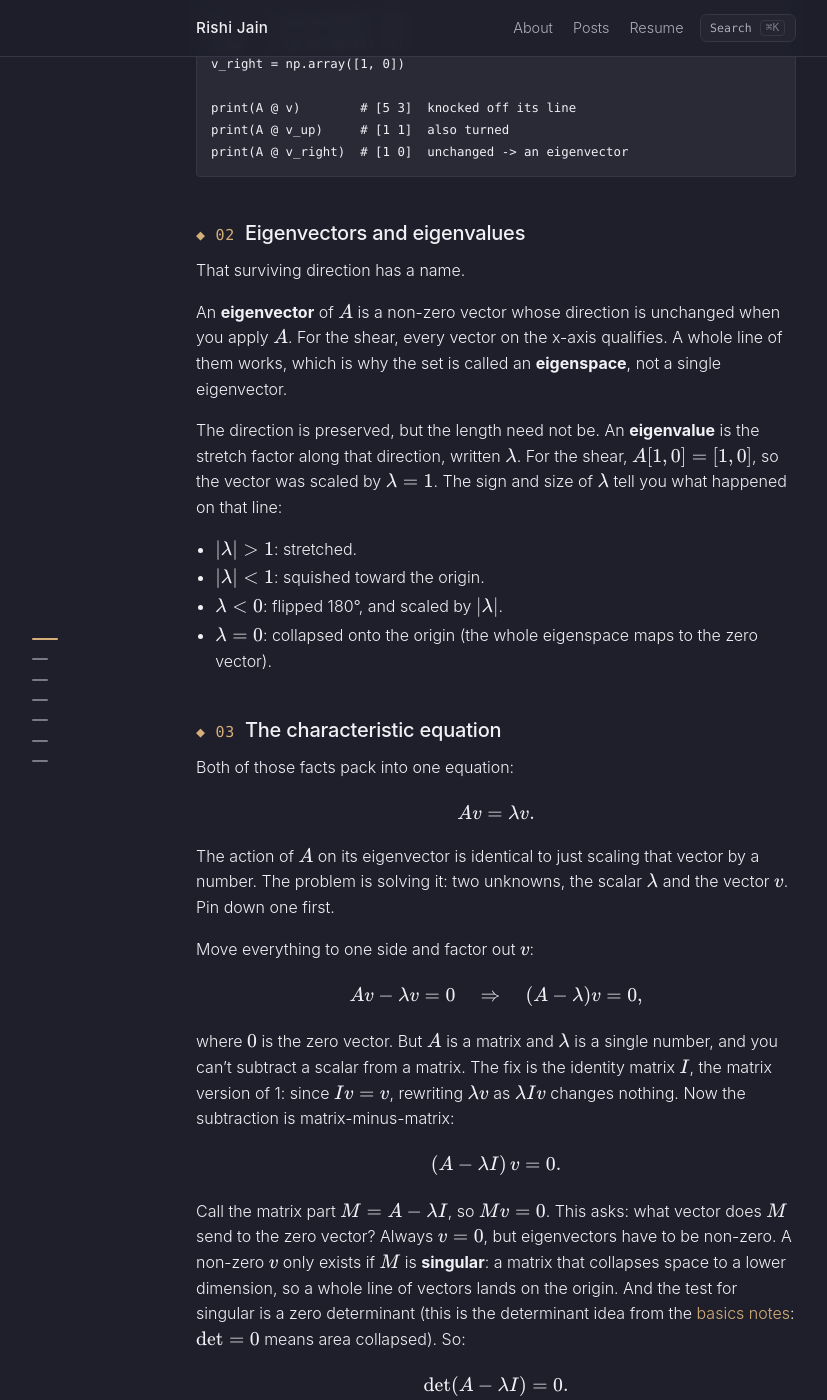
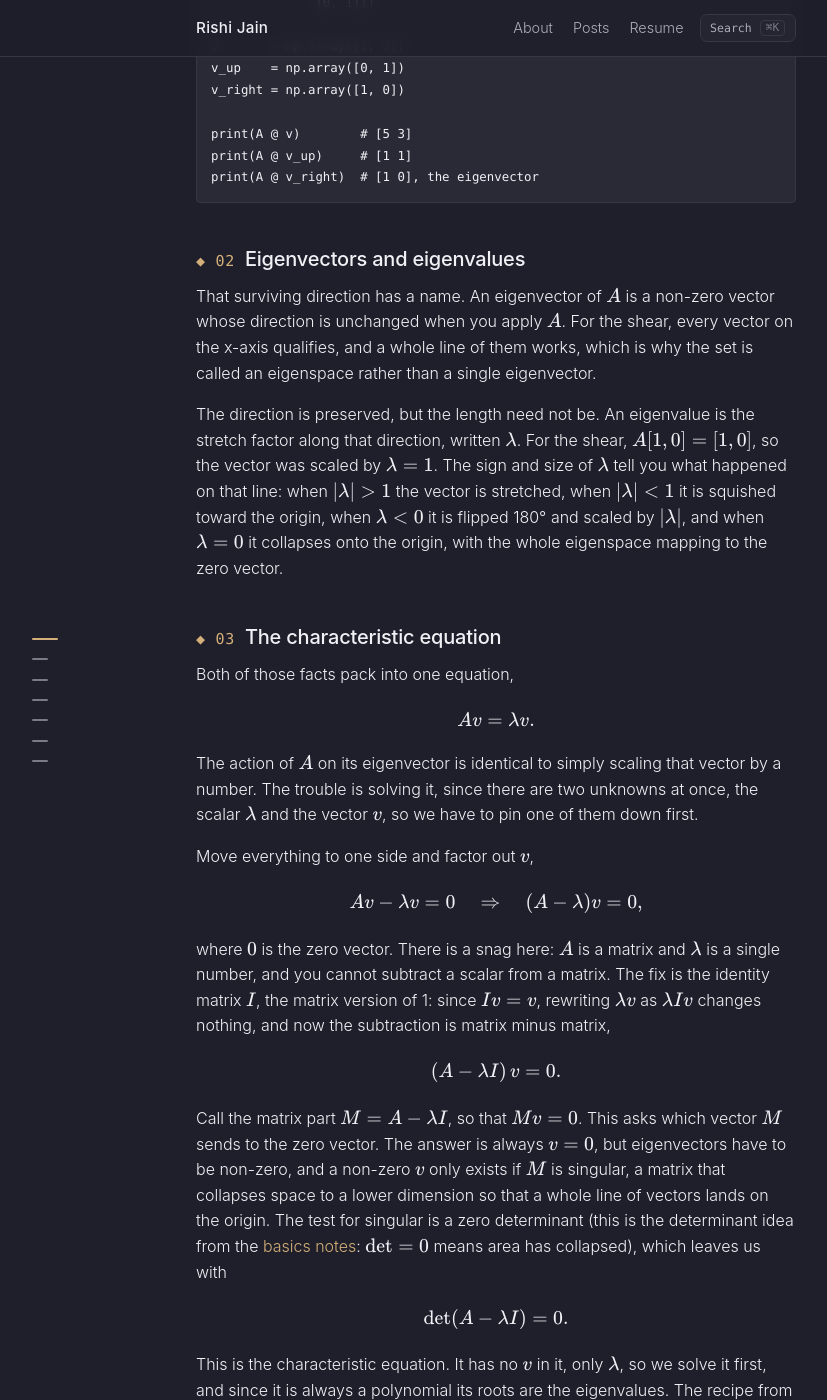
Before and after one commit to Rishi-Jain-27/rishi-jain-27.github.io, a Jekyll site: the page built from _posts/2026-05-30-eigenvalue-notes.md, in a window 1280 px wide and 1400 px high, scrolled down 1188 px. Shown: the whole window, without its empty margins (144-971 px from the left). Built offline with Jekyll 4.4.1, drawn with Linux system fonts in a browser that asks for light colours; some of the changed text lies outside the part shown.

Commit message:
Updated some more posts

````diff
--- a/_posts/2026-05-30-eigenvalue-notes.md
+++ b/_posts/2026-05-30-eigenvalue-notes.md
@@ -7,28 +7,28 @@
 math: true
 ---
 
-Picking up the linear-algebra thread from [the basics notes]({% post_url 2026-05-29-basic-linear-algebra-notes %}), where I left eigenvectors on the "next" list. These follow Zachary Huang's [Give me 25 min, I will make Eigenvalue click forever](https://www.youtube.com/watch?v=oFdPHskO3Fk), worked out with the small numerical examples and a NumPy snippet per section. Same format as last time: written down because I wanted them pinned, and maybe useful if you're making the same pass. Everything here leans on the [transformations and determinant]({% post_url 2026-05-29-basic-linear-algebra-notes %}) ideas from those notes.
+Picking up the linear-algebra thread from [the basics notes]({% post_url 2026-05-29-basic-linear-algebra-notes %}), where I left eigenvectors sitting on the "next" list. These follow Zachary Huang's [Give me 25 min, I will make Eigenvalue click forever](https://www.youtube.com/watch?v=oFdPHskO3Fk), worked out with the small numerical examples and a NumPy snippet per section. Same format as last time, written down because I wanted them pinned, and maybe useful if you are making the same pass. Everything here leans on the [transformations and determinant]({% post_url 2026-05-29-basic-linear-algebra-notes %}) ideas from those notes.
 
-## Vectors a matrix doesn't knock off their line
+## Vectors a matrix leaves on their line
 
 A matrix is an action. It takes an input vector \\( v \\) and produces an output \\( v^\prime = Av \\), which can rotate, shear, scale, or any mix of those.
 
-Take a shear, \\( A = \begin{bmatrix} 1 & 1 \\\\ 0 & 1 \end{bmatrix} \\), and apply it to \\( v = [2,\, 3] \\). Working row by row:
+Take a shear, \\( A = \begin{bmatrix} 1 & 1 \\\\ 0 & 1 \end{bmatrix} \\), and apply it to \\( v = [2,\, 3] \\). Working row by row,
 
 \\[
 v^\prime = \begin{bmatrix} (1)(2) + (1)(3) \\\\ (0)(2) + (1)(3) \end{bmatrix} = \begin{bmatrix} 5 \\\\ 3 \end{bmatrix}
 \\]
 
-\\( v \\) went from \\( [2, 3] \\) to \\( [5, 3] \\). It got bent to the right, knocked off the line it was sitting on. Its direction changed.
+\\( v \\) went from \\( [2, 3] \\) to \\( [5, 3] \\): it got bent to the right, knocked clean off the line it was sitting on, and its direction changed.
 
-So the question: are there non-zero vectors this matrix *doesn't* knock off their line? Vectors whose direction survives the transformation? Try a couple.
+So here is the question. Are there non-zero vectors this matrix does not knock off their line, vectors whose direction survives the transformation entirely? Let's try a couple.
 
 \\[
 A \begin{bmatrix} 0 \\\\ 1 \end{bmatrix} = \begin{bmatrix} 1 \\\\ 1 \end{bmatrix}, \qquad
 A \begin{bmatrix} 1 \\\\ 0 \end{bmatrix} = \begin{bmatrix} 1 \\\\ 0 \end{bmatrix}.
 \\]
 
-The vertical vector turned. The horizontal one came back as itself. Anything lying on the x-axis is pointed the same way after the shear as before.
+The vertical vector turned. The horizontal one came back as itself. Anything lying on the x-axis points the same way after the shear as it did before.
 
 ```python
 import numpy as np
@@ -40,62 +40,52 @@
 v_up    = np.array([0, 1])
 v_right = np.array([1, 0])
 
-print(A @ v)        # [5 3]  knocked off its line
-print(A @ v_up)     # [1 1]  also turned
-print(A @ v_right)  # [1 0]  unchanged -> an eigenvector
+print(A @ v)        # [5 3]
+print(A @ v_up)     # [1 1]
+print(A @ v_right)  # [1 0], the eigenvector
 ```
 
 ## Eigenvectors and eigenvalues
 
-That surviving direction has a name.
+That surviving direction has a name. An eigenvector of \\( A \\) is a non-zero vector whose direction is unchanged when you apply \\( A \\). For the shear, every vector on the x-axis qualifies, and a whole line of them works, which is why the set is called an eigenspace rather than a single eigenvector.
 
-An **eigenvector** of \\( A \\) is a non-zero vector whose direction is unchanged when you apply \\( A \\). For the shear, every vector on the x-axis qualifies. A whole line of them works, which is why the set is called an **eigenspace**, not a single eigenvector.
-
-The direction is preserved, but the length need not be. An **eigenvalue** is the stretch factor along that direction, written \\( \lambda \\). For the shear, \\( A[1, 0] = [1, 0] \\), so the vector was scaled by \\( \lambda = 1 \\). The sign and size of \\( \lambda \\) tell you what happened on that line:
-
-- \\( \lvert \lambda \rvert > 1 \\): stretched.
-- \\( \lvert \lambda \rvert < 1 \\): squished toward the origin.
-- \\( \lambda < 0 \\): flipped 180°, and scaled by \\( \lvert \lambda \rvert \\).
-- \\( \lambda = 0 \\): collapsed onto the origin (the whole eigenspace maps to the zero vector).
+The direction is preserved, but the length need not be. An eigenvalue is the stretch factor along that direction, written \\( \lambda \\). For the shear, \\( A[1, 0] = [1, 0] \\), so the vector was scaled by \\( \lambda = 1 \\). The sign and size of \\( \lambda \\) tell you what happened on that line: when \\( \lvert \lambda \rvert > 1 \\) the vector is stretched, when \\( \lvert \lambda \rvert < 1 \\) it is squished toward the origin, when \\( \lambda < 0 \\) it is flipped 180° and scaled by \\( \lvert \lambda \rvert \\), and when \\( \lambda = 0 \\) it collapses onto the origin, with the whole eigenspace mapping to the zero vector.
 
 ## The characteristic equation
 
-Both of those facts pack into one equation:
+Both of those facts pack into one equation,
 
 \\[
 Av = \lambda v.
 \\]
 
-The action of \\( A \\) on its eigenvector is identical to just scaling that vector by a number. The problem is solving it: two unknowns, the scalar \\( \lambda \\) and the vector \\( v \\). Pin down one first.
+The action of \\( A \\) on its eigenvector is identical to simply scaling that vector by a number. The trouble is solving it, since there are two unknowns at once, the scalar \\( \lambda \\) and the vector \\( v \\), so we have to pin one of them down first.
 
-Move everything to one side and factor out \\( v \\):
+Move everything to one side and factor out \\( v \\),
 
 \\[
 Av - \lambda v = 0 \quad\Rightarrow\quad (A - \lambda)v = 0,
 \\]
 
-where \\( 0 \\) is the zero vector. But \\( A \\) is a matrix and \\( \lambda \\) is a single number, and you can't subtract a scalar from a matrix. The fix is the identity matrix \\( I \\), the matrix version of 1: since \\( Iv = v \\), rewriting \\( \lambda v \\) as \\( \lambda I v \\) changes nothing. Now the subtraction is matrix-minus-matrix:
+where \\( 0 \\) is the zero vector. There is a snag here: \\( A \\) is a matrix and \\( \lambda \\) is a single number, and you cannot subtract a scalar from a matrix. The fix is the identity matrix \\( I \\), the matrix version of 1: since \\( Iv = v \\), rewriting \\( \lambda v \\) as \\( \lambda I v \\) changes nothing, and now the subtraction is matrix minus matrix,
 
 \\[
 (A - \lambda I)\, v = 0.
 \\]
 
-Call the matrix part \\( M = A - \lambda I \\), so \\( Mv = 0 \\). This asks: what vector does \\( M \\) send to the zero vector? Always \\( v = 0 \\), but eigenvectors have to be non-zero. A non-zero \\( v \\) only exists if \\( M \\) is **singular**: a matrix that collapses space to a lower dimension, so a whole line of vectors lands on the origin. And the test for singular is a zero determinant (this is the determinant idea from the [basics notes]({% post_url 2026-05-29-basic-linear-algebra-notes %}): \\( \det = 0 \\) means area collapsed). So:
+Call the matrix part \\( M = A - \lambda I \\), so that \\( Mv = 0 \\). This asks which vector \\( M \\) sends to the zero vector. The answer is always \\( v = 0 \\), but eigenvectors have to be non-zero, and a non-zero \\( v \\) only exists if \\( M \\) is singular, a matrix that collapses space to a lower dimension so that a whole line of vectors lands on the origin. The test for singular is a zero determinant (this is the determinant idea from the [basics notes]({% post_url 2026-05-29-basic-linear-algebra-notes %}): \\( \det = 0 \\) means area has collapsed), which leaves us with
 
 \\[
 \det(A - \lambda I) = 0.
 \\]
 
-This is the **characteristic equation**. It has no \\( v \\) in it, only \\( \lambda \\), so you solve it first. It's always a polynomial whose roots are the eigenvalues. The full recipe:
-
-1. Solve \\( \det(A - \lambda I) = 0 \\) for the eigenvalues \\( \lambda \\).
-2. For each \\( \lambda \\), plug it back into \\( (A - \lambda I)v = 0 \\) and solve for the eigenvector \\( v \\).
+This is the characteristic equation. It has no \\( v \\) in it, only \\( \lambda \\), so we solve it first, and since it is always a polynomial its roots are the eigenvalues. The recipe from here is short: first solve \\( \det(A - \lambda I) = 0 \\) for the eigenvalues \\( \lambda \\), and then, for each \\( \lambda \\), plug it back into \\( (A - \lambda I)v = 0 \\) and solve for the eigenvector \\( v \\).
 
 ## A worked example
 
 Take \\( A = \begin{bmatrix} 3 & 1 \\\\ 1 & 3 \end{bmatrix} \\), which is symmetric across the diagonal (that matters in a second).
 
-**Step 1, the eigenvalues.** Subtract \\( \lambda \\) off the diagonal and take the determinant with \\( \det = ad - bc \\):
+For the eigenvalues, we subtract \\( \lambda \\) off the diagonal and take the determinant with \\( \det = ad - bc \\),
 
 \\[
 \det \begin{bmatrix} 3 - \lambda & 1 \\\\ 1 & 3 - \lambda \end{bmatrix}
@@ -103,23 +93,23 @@
 = \lambda^2 - 6\lambda + 8 = 0.
 \\]
 
-Factor: \\( (\lambda - 4)(\lambda - 2) = 0 \\), so \\( \lambda_1 = 4 \\) and \\( \lambda_2 = 2 \\). The transformation has two special axes, and these are how much it stretches along each.
+Factoring gives \\( (\lambda - 4)(\lambda - 2) = 0 \\), so \\( \lambda_1 = 4 \\) and \\( \lambda_2 = 2 \\). The transformation has two special axes, and these are how much it stretches along each.
 
-**Step 2, the eigenvectors.** Plug \\( \lambda_1 = 4 \\) into \\( (A - \lambda I)v = 0 \\):
+For the eigenvectors, we plug \\( \lambda_1 = 4 \\) into \\( (A - \lambda I)v = 0 \\),
 
 \\[
 \begin{bmatrix} -1 & 1 \\\\ 1 & -1 \end{bmatrix} \begin{bmatrix} x \\\\ y \end{bmatrix} = 0
 \quad\Rightarrow\quad -x + y = 0 \quad\Rightarrow\quad y = x.
 \\]
 
-Both rows say the same thing, which is the point: the system is built to have infinitely many solutions, because we're after a line of vectors, not one. Any non-zero vector with \\( y = x \\) works, so take \\( v_1 = [1,\, 1] \\). For \\( \lambda_2 = 2 \\):
+Both rows say the same thing, which is exactly the point: the system is built to have infinitely many solutions, because we are after a whole line of vectors rather than one. Any non-zero vector with \\( y = x \\) works, so we take \\( v_1 = [1,\, 1] \\). For \\( \lambda_2 = 2 \\),
 
 \\[
 \begin{bmatrix} 1 & 1 \\\\ 1 & 1 \end{bmatrix} \begin{bmatrix} x \\\\ y \end{bmatrix} = 0
 \quad\Rightarrow\quad x + y = 0 \quad\Rightarrow\quad y = -x,
 \\]
 
-giving \\( v_2 = [1,\, -1] \\). Along the \\( y = x \\) line vectors stretch 4×; along \\( y = -x \\) they stretch 2×. Check the bigger one: \\( A v_1 = [4, 4] = 4 [1, 1] = \lambda_1 v_1 \\). It holds.
+giving \\( v_2 = [1,\, -1] \\). Along the \\( y = x \\) line vectors stretch 4×, and along \\( y = -x \\) they stretch 2×. Checking the bigger one, \\( A v_1 = [4, 4] = 4 [1, 1] = \lambda_1 v_1 \\). It holds.
 
 ```python
 import numpy as np
@@ -129,37 +119,32 @@
 
 vals, vecs = np.linalg.eig(A)
 print(vals)        # [4. 2.]
-print(vecs)        # columns are the eigenvectors, normalized to length 1
+print(vecs)
 ```
 
-NumPy returns the same eigenvalues and the same directions, just normalized to unit length, so \\( [1, 1] \\) comes back as \\( [0.707, 0.707] \\) (and the sign can flip; direction is what's defined, not orientation).
+NumPy returns the same eigenvalues and the same directions, just normalized to unit length, so \\( [1, 1] \\) comes back as \\( [0.707, 0.707] \\) (and the sign can flip, since an eigenvector pins down a direction and the orientation along it is free to point either way).
 
-## Symmetric matrices are nicer
+## Symmetric matrices
 
-That example was symmetric on purpose. Symmetric matrices (\\( A = A^\top \\)) come with two guarantees:
+That example was symmetric on purpose. Symmetric matrices (\\( A = A^\top \\)) come with two guarantees. The eigenvalues are always real, with no complex roots sneaking out of the characteristic polynomial, and the eigenvectors are always orthogonal, which you can check with the dot product: \\( v_1 \cdot v_2 = (1)(1) + (1)(-1) = 0 \\), perpendicular. This is why symmetric matrices are the comfortable case, and it is exactly the structure that PCA and covariance matrices lean on.
 
-1. **The eigenvalues are always real.** No complex roots sneaking out of the characteristic polynomial.
-2. **The eigenvectors are orthogonal.** Check it with the dot product: \\( v_1 \cdot v_2 = (1)(1) + (1)(-1) = 0 \\). Perpendicular.
+## Predicting a system 50 years out
 
-This is why symmetric matrices are the comfortable case, and it's exactly the structure PCA and covariance matrices lean on.
-
-## Why bother: predicting a system 50 years out
-
-The payoff is computing far-future states cheaply. Model a city and its suburb with a transition matrix:
+The payoff is computing far-future states cheaply. Model a city and its suburb with a transition matrix,
 
 \\[
 A = \begin{bmatrix} 0.95 & 0.10 \\\\ 0.05 & 0.90 \end{bmatrix}, \qquad v_k = \begin{bmatrix} \text{city}_k \\\\ \text{suburb}_k \end{bmatrix}.
 \\]
 
-Each year, 5% of the city leaves for the suburb and 10% of the suburb moves back, etc. The state after \\( k \\) years is \\( v_k = A^k v_0 \\). Want the picture 50 years out? Naively that's 50 matrix multiplications. Eigenvalues collapse it.
+Each year 5% of the city leaves for the suburb and 10% of the suburb moves back, and the state after \\( k \\) years is \\( v_k = A^k v_0 \\). Want the picture 50 years out? Naively that is 50 matrix multiplications, and eigenvalues collapse it.
 
-The eigenvalues here are \\( \lambda_1 = 1.0 \\) (eigenvector \\( v_1 = [2, 1] \\)) and \\( \lambda_2 = 0.85 \\) (eigenvector \\( v_2 = [1, -1] \\)). Because they form a basis, any starting vector is a mix of them, \\( v_0 = c_1 v_1 + c_2 v_2 \\). The trick: \\( A \\) acting on an eigenvector is just multiplication by its eigenvalue, and that carries through powers, so
+The eigenvalues here are \\( \lambda_1 = 1.0 \\) (eigenvector \\( v_1 = [2, 1] \\)) and \\( \lambda_2 = 0.85 \\) (eigenvector \\( v_2 = [1, -1] \\)). Because they form a basis, any starting vector is a mix of them, \\( v_0 = c_1 v_1 + c_2 v_2 \\). The trick is that \\( A \\) acting on an eigenvector is just multiplication by its eigenvalue, and that carries straight through powers, so
 
 \\[
 v_{50} = A^{50} v_0 = A^{50}(c_1 v_1 + c_2 v_2) = c_1 \lambda_1^{50} v_1 + c_2 \lambda_2^{50} v_2.
 \\]
 
-A 50-step simulation became raising two numbers to the 50th. That's the general formula for the long-run state of any linear system.
+A 50-step simulation has become raising two numbers to the 50th power, which is rather satisfying, and it is the general formula for the long-run state of any linear system.
 
 Start everyone in the city, \\( v_0 = [1{,}500{,}000,\, 0] \\). Solving \\( v_0 = c_1 v_1 + c_2 v_2 \\) gives \\( c_1 = c_2 = 500{,}000 \\), so
 
@@ -167,7 +152,7 @@
 v_{50} = 500{,}000 \cdot (1.0)^{50} \begin{bmatrix} 2 \\\\ 1 \end{bmatrix} + 500{,}000 \cdot (0.85)^{50} \begin{bmatrix} 1 \\\\ -1 \end{bmatrix}.
 \\]
 
-Now look at the two scalars. \\( 1.0^{50} = 1 \\), but \\( 0.85^{50} \approx 0.000296 \\). The second term has been crushed to almost nothing, and the first term, the **dominant eigenvalue** \\( \lambda = 1 \\), is all that's left:
+Now look at the two scalars. \\( 1.0^{50} = 1 \\), but \\( 0.85^{50} \approx 0.000296 \\). The second term has been crushed to almost nothing, and the first term, riding the dominant eigenvalue \\( \lambda = 1 \\), is all that is left,
 
 \\[
 v_{50} \approx 500{,}000 \begin{bmatrix} 2 \\\\ 1 \end{bmatrix} = \begin{bmatrix} 1{,}000{,}000 \\\\ 500{,}000 \end{bmatrix}.
@@ -181,16 +166,11 @@
 v0 = np.array([1_500_000, 0])     # everyone starts in the city
 
 v50 = np.linalg.matrix_power(A, 50) @ v0
-print(v50)                        # ~[1000148  499852]  ->  the 2:1 steady state
+print(v50)                        # ~[1000148 499852], the 2:1 steady state
 ```
 
-No matter where you start, any eigenvalue with \\( \lvert \lambda \rvert < 1 \\) decays away, and the system converges to the dominant eigenvector's direction. Here that's the 2:1 city-to-suburb split, which the population settles into regardless of the initial mix.
+No matter where you start, any eigenvalue with \\( \lvert \lambda \rvert < 1 \\) decays away, and the system converges to the dominant eigenvector's direction. Here that is the 2:1 city-to-suburb split, which the population settles into regardless of the initial mix.
 
 ## What's next
 
-These pick up where the [basics notes]({% post_url 2026-05-29-basic-linear-algebra-notes %}) stopped. Still two to go on the original list:
-
-- **PCA**, which is eigenvectors of a covariance matrix: PC1 is the direction of maximum variance, PC2 is orthogonal to it (the symmetric-matrix guarantees from above are why those axes come out perpendicular and real).
-- **SVD**, the generalization that drops the square-matrix requirement.
-
-Both are the same move as the population model, find the directions a transformation only stretches, then read off which one dominates.
+These pick up where the [basics notes]({% post_url 2026-05-29-basic-linear-algebra-notes %}) stopped, and there are still two to go from the original list. PCA is eigenvectors of a covariance matrix, where PC1 is the direction of maximum variance and PC2 is orthogonal to it (the symmetric-matrix guarantees from above are exactly why those axes come out perpendicular and real). SVD is the generalization that drops the square-matrix requirement. Both are the same move as the population model: find the directions a transformation only stretches, then read off which one dominates.
````
Also changed, not shown: _posts/2026-05-29-basic-linear-algebra-notes.md (+34 -80 lines).
